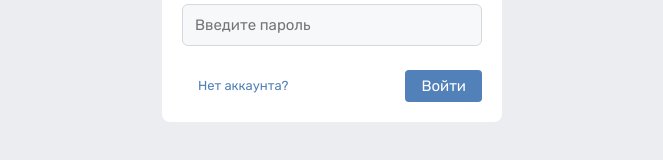
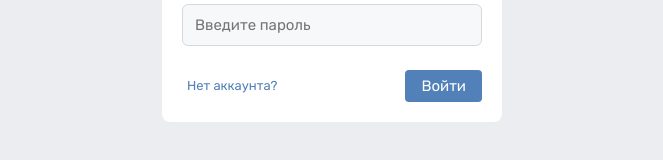
Before and after one commit to HerrShmulke/Reactter, a Next.js app: page /login in a window 1280 px wide. Shown: the part 218-378 px from the top of the page, without its empty margins (298-961 px from the left). Built offline with nearby package versions, Linux system fonts and the light colour scheme; what apollo-link-ws would draw is missing.

Commit message:
fix(styles) fix button padding

```diff
--- a/styles/Button.module.css
+++ b/styles/Button.module.css
@@ -1,10 +1,9 @@
 .button {
-  padding: 6px 16px;
   font-size: 15px;
   line-height: 20px;
   border: none;
   font-family: inherit;
-
+  padding: 6px 16px;
   cursor: pointer;
   border-radius: 4px;
 }
@@ -21,6 +20,7 @@
 }
 
 .text {
+  padding: 0 5px;
   background: none;
   color: #5181b8;
   font-size: 13px;
```
